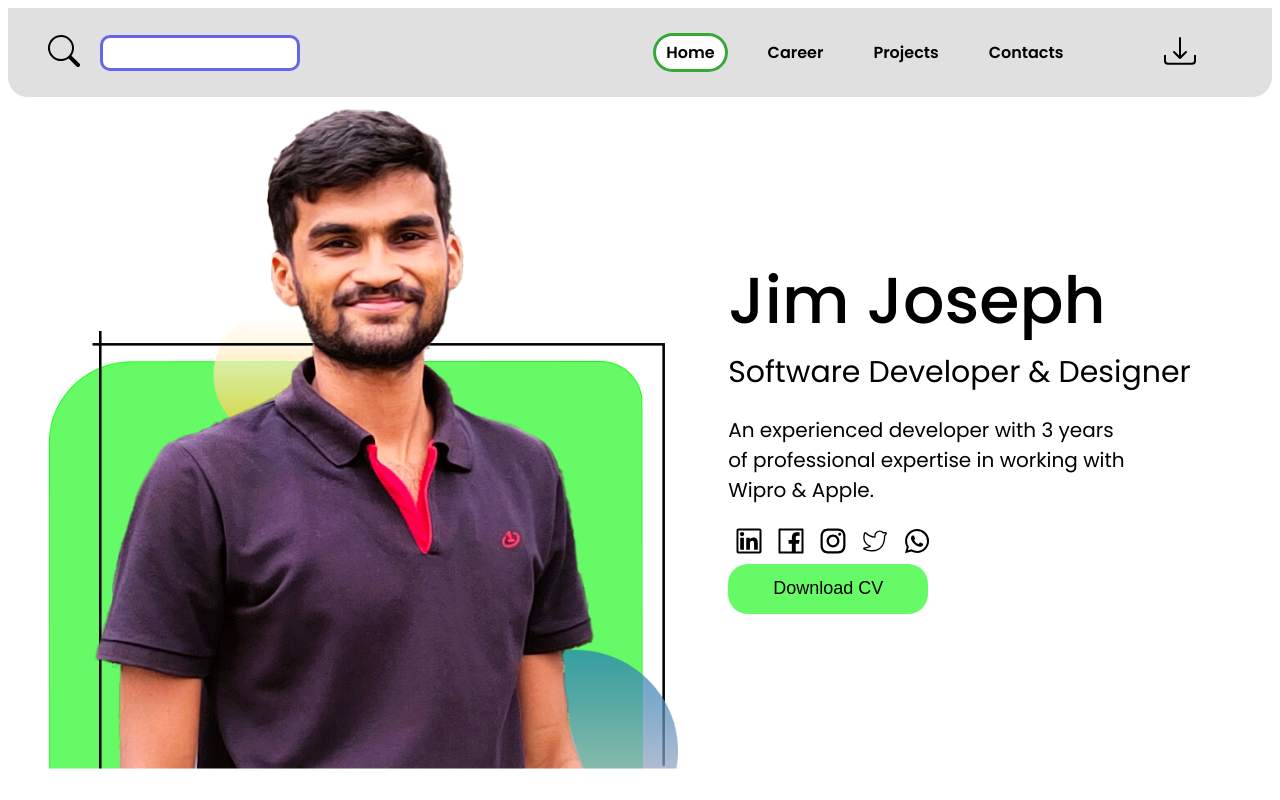
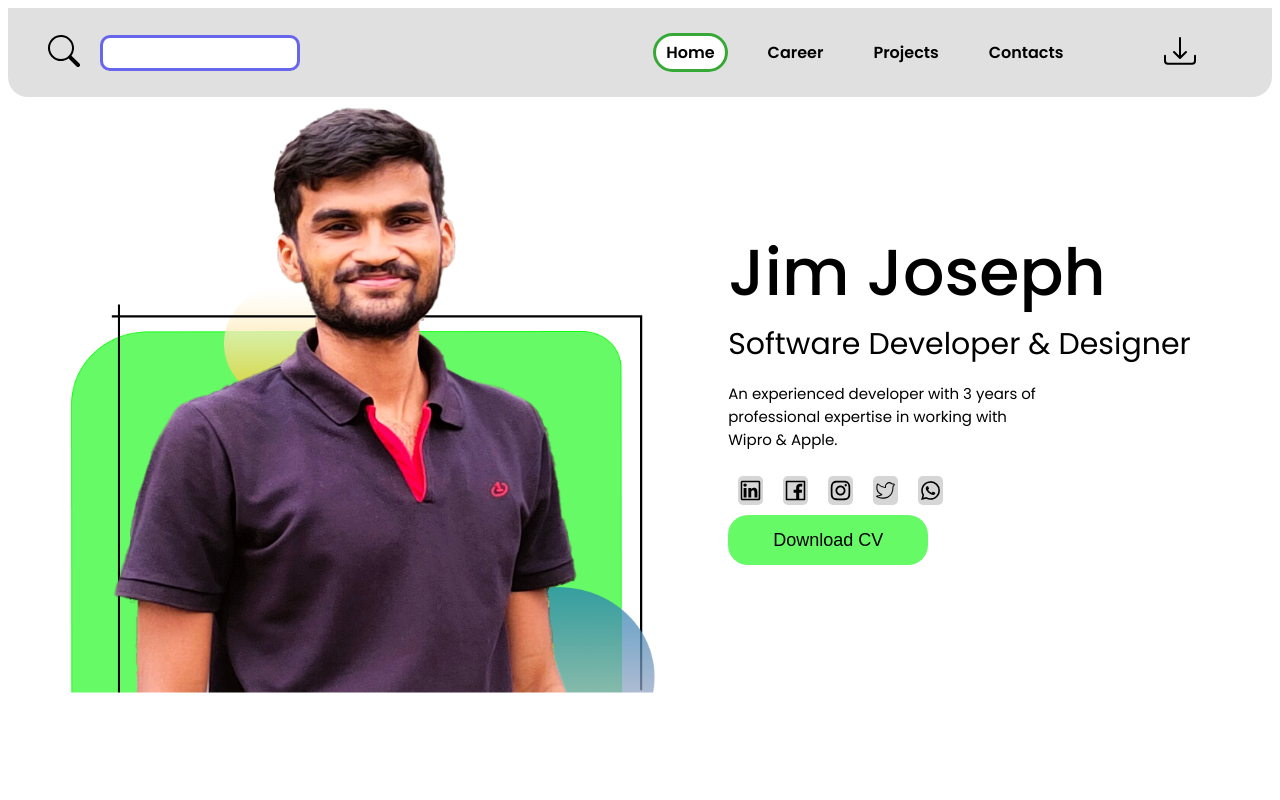
Before and after one commit to jimmanamel/Resume, a React (Create React App) app: page / in a window 1280 px wide. Built offline with nearby package versions, Linux system fonts and the light colour scheme.

Commit message:
Home module changes

```diff
--- a/src/Components/Home/Home.scss
+++ b/src/Components/Home/Home.scss
@@ -8,7 +8,7 @@
 .imageContainer{
     position: relative;
     width: 55%;
-    height: 671px;
+    height: 595px;
 }
 
 .textContainer{
@@ -48,16 +48,21 @@
     padding-left: 25px;
 }
 
-.Content{
-    font-size: 20px;
-    max-width: 400px;
+.content{
+    font-size: 15px;
+    max-width: 320px;
     padding-left: 25px;
 }
 
-.socialMediaLogos{
+.lowerCell{
     padding-left: 25px;
 
     span{
-        padding: 5px;
+        display: inline-block;
+       background-color: #d6d6d6;
+       font-size: 25px;
+       margin: 10px;
+       height: 29px;
+       border-radius: 5px;
     }
 }
--- a/src/Components/Home/HomeContainer.js
+++ b/src/Components/Home/HomeContainer.js
@@ -16,33 +16,34 @@ const HomeContainer = () => {
         <img
           className="centered-image"
           src={dp}
-          alt="My image"
-          width="644px"
-          height="671px"
+          alt="error"
+          width="597px"
+          height="595px"
         />
       </div>
       <div className="textContainer">
         <p className="name">Jim Joseph</p>
         <p className="designation">Software Developer & Designer</p>
-        <p className="Content">
-          An experienced developer with 3 years of professional expertise in
-          working with Wipro & Apple.
-        </p>
-        <div className="socialMediaLogos">
+
+          <p className="content">
+            An experienced developer with 3 years of professional expertise in
+            working with Wipro & Apple.
+          </p>
+          <div className="lowerCell">
           <span>
-            <AiOutlineLinkedin size="2em" />
+            <AiOutlineLinkedin />
           </span>
           <span>
-            <AiOutlineFacebook size="2em" />
+            <AiOutlineFacebook />
           </span>
           <span>
-            <AiOutlineInstagram size="2em" />
+            <AiOutlineInstagram />
           </span>
           <span>
-            <CiTwitter size="2em" />
+            <CiTwitter />
           </span>
           <span>
-            <BiLogoWhatsapp size="2em" />
+            <BiLogoWhatsapp />
           </span>
         </div>
         <button>Download CV</button>
```
